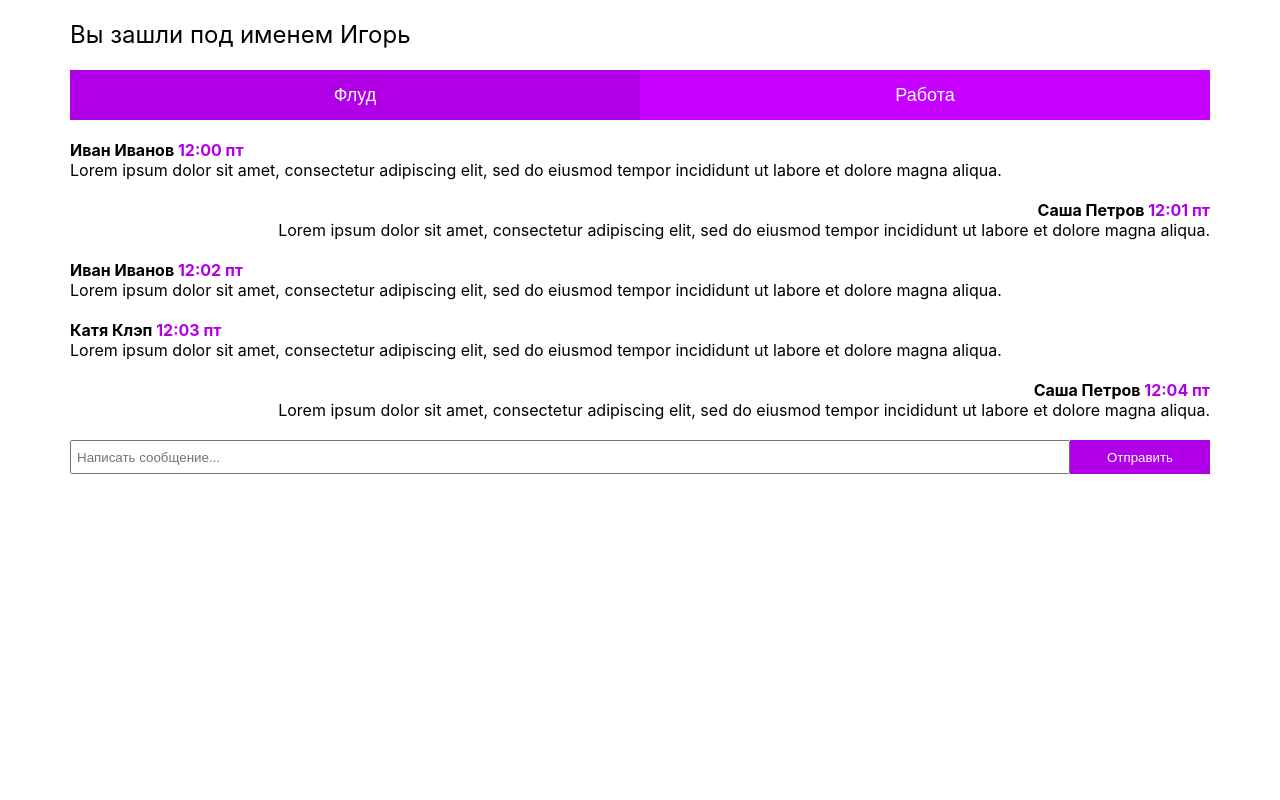
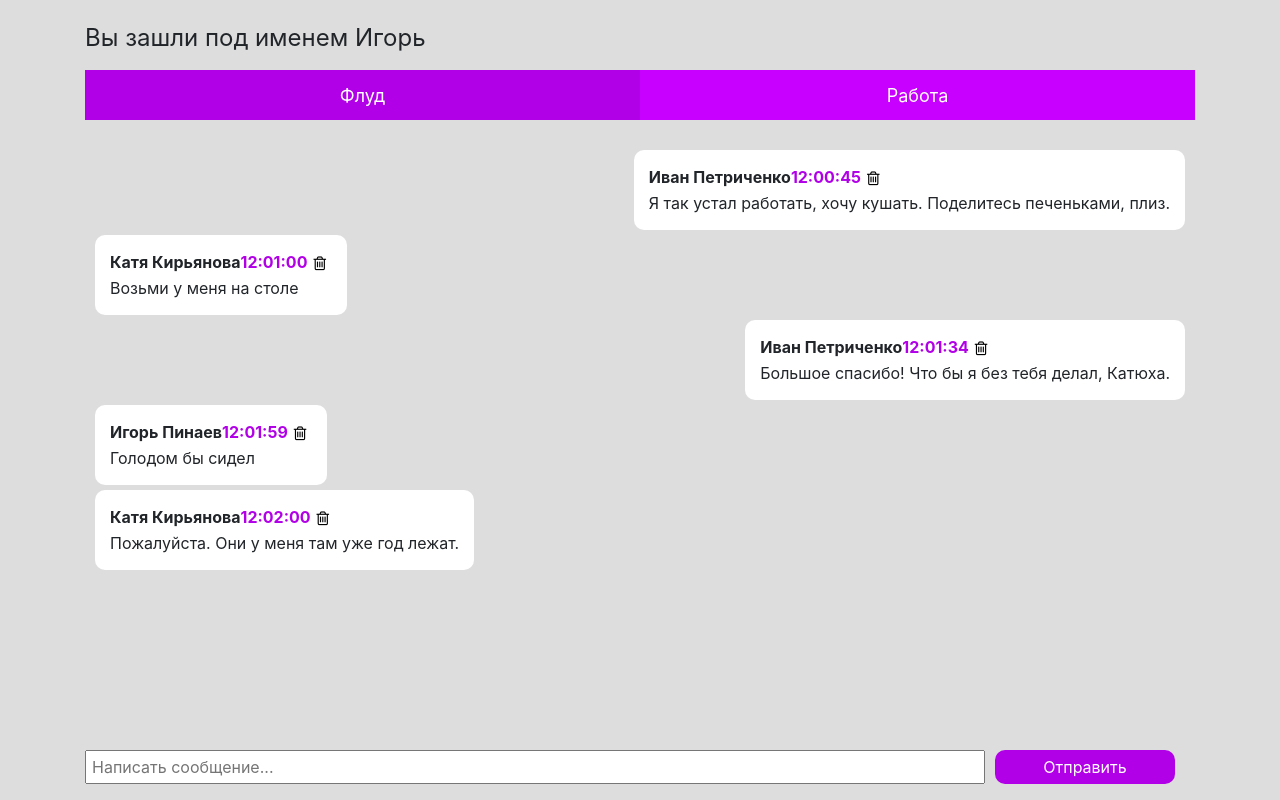
Before and after one commit to svetlanashibaeva/Chat, a React (Create React App) app: page / in a window 1280 px wide. Built offline with nearby package versions, Linux system fonts and the light colour scheme.

Commit message:
json output, add message

```diff
--- a/public/index.html
+++ b/public/index.html
@@ -9,6 +9,8 @@
       content="Web site created using create-react-app"
     />
     <link rel="manifest" href="%PUBLIC_URL%/manifest.json" />
+    <link rel="stylesheet" href="https://stackpath.bootstrapcdn.com/bootstrap/4.5.0/css/bootstrap.min.css">
+    <link rel="stylesheet" href="https://stackpath.bootstrapcdn.com/font-awesome/4.7.0/css/font-awesome.min.css">
     <title>React App</title>
   </head>
   <body>
--- a/src/App.js
+++ b/src/App.js
@@ -3,15 +3,13 @@ import './App.css';
 import Header from './components/Header';
 import Tabs from './components/Tabs';
 import ChatFlud from './components/ChatFlud';
-import CreateMessage from './components/CreateMessage';
 
 function App() {
   return (
     <div className="App">
       <Header />
       <Tabs />
-      <ChatFlud />
-      <CreateMessage/>
+      <ChatFlud/>
     </div>
   );
 }
--- a/src/assets/style.css
+++ b/src/assets/style.css
@@ -34,45 +34,64 @@
 
 .messages {
     margin-top: 20px;
+    overflow-y: scroll;
+    width: 100%;
+    height: 500px;
+    padding: 10px;
 }
 
 .messages__item {
-    padding-bottom: 20px;
+    margin-bottom: 5px;
+    text-align: left;
+    background: #fff;
+    border-radius: 10px;
+    padding: 15px;
+    width: fit-content;
 }
 
 .messages__item-name {
     font-size: 16px;
     font-weight: bold;
+    display: flex;
 }
 
 .messages__item-name span {
     color: #B100E8;
 }
 
-.left {
-    text-align: left;
+
+.messages__item-name button{
+    background: none;
+    border: none;
 }
 
 .right {
     text-align: right;
+    margin-right: 0;
+    margin-left: auto;
 }
 
 .form {
     display: grid;
-    grid-template-columns: 1000px 140px;
+    grid-template-columns: 900px 180px;
+    column-gap: 10px;
     text-align: left;
+    position: fixed;
+    bottom: 20px;
+    height: 30px;
 }
 
 .form__input {
-    height: 20px;
+    height: 100%;
     padding: 5px;
 }
 
 .form__btn {
     width: 100%;
-    height: 34px;
+    height: 100%;
     background: #B100E8;
     color: #fff;
     border: none;
+    border-radius: 10px;
     cursor: pointer;
 }
--- a/src/components/ChatFlud.js
+++ b/src/components/ChatFlud.js
@@ -1,34 +1,89 @@
 import React, { Component } from "react";
+import data from "../db.json";
+import CreateMessage from './CreateMessage';
 import "../assets/style.css";
 
 export default class ChatFlud extends Component {
+
+    constructor() {
+        super();
+        this.state = {
+            error: null,
+            isLoaded: false,
+            items: []
+        };
+        this.addItem = this.addItem.bind(this);
+    }
+
+    componentDidMount() {
+        const local = JSON.parse(localStorage.getItem('messages'))
+
+        if (local) {
+            this.setState({
+                items: local
+            });
+        } else {
+            const messages = data.message
+            localStorage.setItem('messages', JSON.stringify(messages));
+            this.setState({
+                items: messages
+            });
+        }
+    }
+
+    addItem(text) {
+        const newItems = {
+            userId: 1,
+            userName: "Иван Петриченко",
+            text: text,
+            id: 6,
+            time: "12:02:46"
+        };
+
+        let items = {...this.state.items, [this.state.items.length]: newItems}
+
+
+
+        localStorage.setItem('new messages', JSON.stringify(items));
+
+        console.log('new arr', items)
+        console.log('old arr', this.state.items)
+
+        this.setState({
+            items: Object.values(items)
+        })
+
+
+
+    }
+
+
+
     render() {
+        const {items}= this.state;
+
+        console.log('new arr2', items)
+        console.log('old arr2', this.state.items)
         return (
             <>
                 <div className="container">
                     <div className="messages">
-                        <div className="messages__item left">
-                            <div className="messages__item-name">Иван Иванов <span>12:00 пт</span></div>
-                            <div className="messages__item-text">Lorem ipsum dolor sit amet, consectetur adipiscing elit, sed do eiusmod tempor incididunt ut labore et dolore magna aliqua.</div>
-                        </div>
-                        <div className="messages__item right">
-                            <div className="messages__item-name">Саша Петров <span>12:01 пт</span></div>
-                            <div className="messages__item-text">Lorem ipsum dolor sit amet, consectetur adipiscing elit, sed do eiusmod tempor incididunt ut labore et dolore magna aliqua.</div>
-                        </div>
-                        <div className="messages__item left">
-                            <div className="messages__item-name">Иван Иванов <span>12:02 пт</span></div>
-                            <div className="messages__item-text">Lorem ipsum dolor sit amet, consectetur adipiscing elit, sed do eiusmod tempor incididunt ut labore et dolore magna aliqua.</div>
-                        </div>
-                        <div className="messages__item left">
-                            <div className="messages__item-name">Катя Клэп <span>12:03 пт</span></div>
-                            <div className="messages__item-text">Lorem ipsum dolor sit amet, consectetur adipiscing elit, sed do eiusmod tempor incididunt ut labore et dolore magna aliqua.</div>
-                        </div>
-                        <div className="messages__item right">
-                            <div className="messages__item-name">Саша Петров <span>12:04 пт</span></div>
-                            <div className="messages__item-text">Lorem ipsum dolor sit amet, consectetur adipiscing elit, sed do eiusmod tempor incididunt ut labore et dolore magna aliqua.</div>
-                        </div>
+                    {items.map((item) => (
+                            <div className={item.userId === 1 ? "messages__item right" : "messages__item"}>
+                                <div className="messages__item-name">{item.userName}<span> {item.time}</span>
+                                    <button
+                                        type="button"
+                                        className="btn-trash"
+                                        >
+                                        <i className="fa fa-trash-o"></i>
+                                    </button>
+                                </div>
+                                <div className="messages__item-text">{item.text} </div>
+                            </div>
+                    ))}
                     </div>
                 </div>
+                <CreateMessage onAdd={this.addItem}/>
             </>
         )
     }
--- a/src/components/CreateMessage.js
+++ b/src/components/CreateMessage.js
@@ -2,20 +2,48 @@ import React, {Component} from 'react';
 import "../assets/style.css";
 
 export default class CreateMessage extends Component {
+
+    constructor(props) {
+        super(props);
+        this.state = {
+            text: ""
+        }
+        this.onValueChange = this.onValueChange.bind(this);
+        this.onSubmit = this.onSubmit.bind(this);
+    }
+
+    onValueChange(e) {
+        this.setState({
+            text: e.target.value
+        })
+    }
+
+    onSubmit(e) {
+        e.preventDefault();
+        this.props.onAdd(this.state.text);
+        this.setState({
+            text:""
+        })
+    }
+
     render() {
         return (
             <>
             <div className="container">
-                <form className="form">
+                <form className="form" onSubmit = {this.onSubmit}>
 
                     <input
                         type="text"
                         placeholder="Написать сообщение..."
                         className="form__input"
+                        onChange={this.onValueChange}
+                        value={this.state.text}
                     />
+                    {console.log(this.state.text)}
                     <button
                         type="submit"
-                        className="form__btn">
+                        className="form__btn"
+                    >
                         Отправить</button>
                 </form>
             </div>
--- /dev/null
+++ b/src/db.json
@@ -0,0 +1,39 @@
+{
+	"message": [
+		{
+			"userId": 1,
+			"userName": "Иван Петриченко",
+			"text": "Я так устал работать, хочу кушать. Поделитесь печеньками, плиз.",
+			"id": 1,
+			"time": "12:00:45"
+		},
+		{
+			"userId": 2,
+			"userName": "Катя Кирьянова",
+			"text": "Возьми у меня на столе",
+			"id": 2,
+			"time": "12:01:00"
+		},
+		{
+			"userId": 1,
+			"userName": "Иван Петриченко",
+			"text": "Большое спасибо! Что бы я без тебя делал, Катюха.",
+			"id": 3,
+			"time": "12:01:34"
+		},
+		{
+			"userId": 3,
+			"userName": "Игорь Пинаев",
+			"text": "Голодом бы сидел",
+			"id": 4,
+			"time": "12:01:59"
+		},
+		{
+			"userId": 2,
+			"userName": "Катя Кирьянова",
+			"text": "Пожалуйста. Они у меня там уже год лежат.",
+			"id": 5,
+			"time": "12:02:00"
+		}
+	]
+}
--- a/src/index.css
+++ b/src/index.css
@@ -5,6 +5,7 @@ body {
     sans-serif;
   -webkit-font-smoothing: antialiased;
   -moz-osx-font-smoothing: grayscale;
+  background: #ddd;
 }
 
 code {
--- a/src/index.js
+++ b/src/index.js
@@ -2,7 +2,6 @@ import React from 'react';
 import ReactDOM from 'react-dom';
 import './index.css';
 import App from './App';
-import * as serviceWorker from './serviceWorker';
 
 ReactDOM.render(
   <React.StrictMode>
@@ -10,5 +9,3 @@ ReactDOM.render(
   </React.StrictMode>,
   document.getElementById('root')
 );
-
-serviceWorker.unregister();
```
Also changed, not shown: src/serviceWorker.js (deleted, +0 -141 lines).
